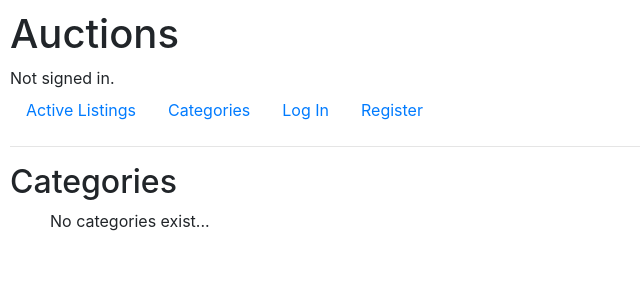
After one commit to jcarlson212/Auction_Site, a Django app: page /categories in a window 1280 px wide. The commit adds this page. Shown: the top 300 px of the page, without its empty margins (0-640 px from the left). Run offline with Django 3.2, Linux system fonts and the light colour scheme; data that the repository does not hold is empty; some libraries are stand-ins or nearby versions.

Commit message:
Added categories

```diff
--- a/auctions/models.py
+++ b/auctions/models.py
@@ -42,3 +42,8 @@ class Comment(models.Model):
     date = models.DateField(auto_now_add=True, blank=True)
     def __str__(self):
         return "comment: " + self.comment + ", " + str(self.date)
+
+class Category(models.Model):
+    name = models.CharField(max_length=30, primary_key=True)
+    def __str__(self):
+        return self.name
--- /dev/null
+++ b/auctions/templates/auctions/categories.html
@@ -0,0 +1,17 @@
+{% extends "auctions/layout.html" %}
+
+{% block body %}
+    <h2>Categories</h2>
+
+    <ul>
+        {% for category in categories %}
+        <li>
+            {{ category.name }}
+        </li>
+        {% empty %}
+        No categories exist...
+        {% endfor %}
+    </ul>
+
+
+{% endblock %}
--- a/auctions/templates/auctions/layout.html
+++ b/auctions/templates/auctions/layout.html
@@ -20,7 +20,11 @@
             <li class="nav-item">
                 <a class="nav-link" href="{% url 'index' %}">Active Listings</a>
             </li>
+            <li class="nav-item">
+                <a class="nav-link" href="{% url 'categories' %}">Categories</a>
+            </li>
             {% if user.is_authenticated %}
+
                 <li class="nav-item">
                     <a class="nav-link" href="{% url 'watchlist' %}">Watchlist</a>
                 </li>
--- a/auctions/urls.py
+++ b/auctions/urls.py
@@ -12,5 +12,6 @@ urlpatterns = [
     path("watchlist", views.watchlist, name="watchlist"),
     path("bid", views.bid, name="bid"),
     path("close", views.close, name="close"),
-    path("comment", views.comment, name="comment")
+    path("comment", views.comment, name="comment"),
+    path("categories", views.categories, name="categories")
 ]
--- a/auctions/views.py
+++ b/auctions/views.py
@@ -4,7 +4,7 @@ from django.http import HttpResponse, HttpResponseRedirect
 from django.shortcuts import render
 from django.urls import reverse
 
-from .models import User, Auction, Bid, Comment, WatchListEntry, Comment
+from .models import User, Auction, Bid, Comment, WatchListEntry, Comment, Category
 
 
 def index(request):
@@ -65,6 +65,12 @@ def register(request):
     else:
         return render(request, "auctions/register.html")
 
+def categories(request):
+    categories = Category.objects.all()
+    return render(request, "auctions/categories.html", {
+        "categories": categories
+    })
+
 def comment(request):
     if request.method == "POST":
         userid = request.POST["userid"]
@@ -97,6 +103,16 @@ def createListing(request):
                         imageURL= request.POST["imageURL"],
                         category=request.POST["category"]
                     )
+                    #see if we add the category
+                    categories = Category.objects.all()
+                    doNotAdd = False
+                    for c in categories:
+                        if c.name == auction.category:
+                            doNotAdd = True
+                    if not doNotAdd:
+                        #add the category
+                        newC = Category(name=auction.category)
+                        newC.save()
                 else:
                     auction = Auction(
                         title=request.POST["title"],
@@ -114,9 +130,22 @@ def createListing(request):
                     userPosted=current_user,
                     category=request.POST["category"]
                 )
+                #see if we add the category
+                categories = Category.objects.all()
+                doNotAdd = False
+                for c in categories:
+                    if c.name == auction.category:
+                        doNotAdd = True
+                if not doNotAdd:
+                    #add the category
+                    newC = Category(name=auction.category)
+                    newC.save()
 
 
             auction.save()
+
+
+
             print(Auction.objects.all())
             return HttpResponse("success")
         else:
```
Also changed, not shown: auctions/migrations/0010_category.py (added).
